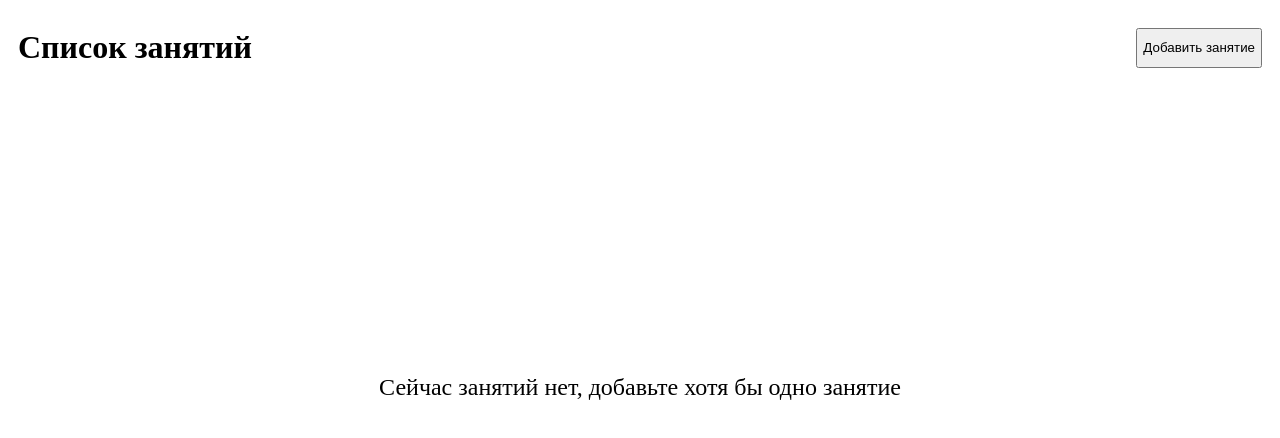
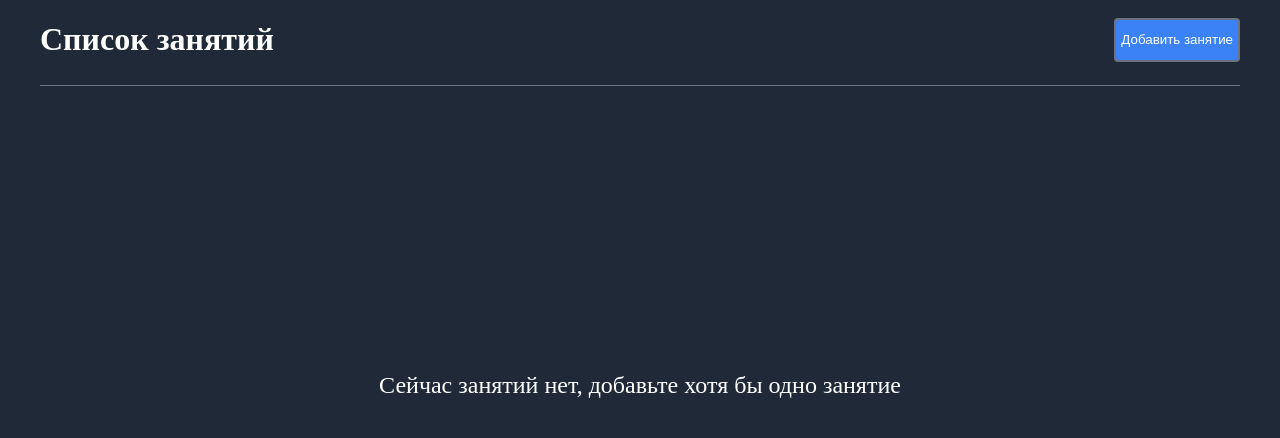
Before and after one commit to bavrr/smartex, a Vue app: page / in a window 1280 px wide. Shown: the top 438 px of the page. Built offline with nearby package versions, Linux system fonts and the light colour scheme.

Commit message:
Чуть поправил стили

```diff
--- a/src/App.vue
+++ b/src/App.vue
@@ -1,8 +1,8 @@
 <template>
   <div class="task-page">
-    <header class="header">
-      <h1 class="header__title">{{ HEADER_TITLE }}</h1>
-      <button class='header__action' @click="createTask">
+    <header class="task-page__header">
+      <h1>{{ HEADER_TITLE }}</h1>
+      <button class='task-page__action' @click="createTask">
         {{ HEADER_ACTION_TEXT }}
       </button>
     </header>
@@ -63,21 +63,49 @@ export default {
 </script>
 
 <style>
-.task-page {
-  width: 100%;
+* {
+  box-sizing:content-box;
 }
 
-.header {
+body, html {
+  margin: 0;
+}
+
+:root {
+  background-color: #1f2937;
+
+  --border-color: #6b7280;
+  --text-color: #fff;
+}
+
+.task-page {
+  box-sizing: content-box;
+  max-width: 1200px;
+  padding: 0 20px;
+  margin: 0 auto;
+  min-height: 100vh;
+}
+
+.task-page__header {
   display: flex;
   justify-content: space-between;
-  margin: 0 10px;
+  color: var(--text-color);
+  padding-bottom: 5px;
+  border-bottom: 1px solid var(--border-color);
 }
 
-.header__action {
-  height: 40px;
+.task-page__action {
+  height: 20px;
   padding: 10px 5px;
   align-self: center;
+  background-color: #3b82f6;
+  border: 2px solid var(--border-color);
+  border-radius: 4px;
+  color: var(--text-color);
+  cursor: pointer;
 }
 
-
+.task-page__action:hover {
+  background-color: #2563eb;
+}
 </style>
--- a/src/components/taskList/taskList.vue
+++ b/src/components/taskList/taskList.vue
@@ -3,8 +3,7 @@
     <div class="task-list__empty" v-if="isEmpty">
       {{ EMPTY_TEXT }}
     </div>
-    <div v-else>
-
+    <template v-else>
       <div class="task-list__row">
         <div v-for="column in columns" :key="column.name" class="task-list__column">
           <div>{{ column.name }}</div>
@@ -12,13 +11,13 @@
       </div>
 
       <template v-for="task in taskList" :key="task.id">
-        <div class="task-list__row">
+        <div class="task-list__row task-list__row--body">
           <div class="task-list__column">
             {{ task.id }}
           </div>
 
           <div class="task-list__column">
-            <input v-model="task.name">
+            <input class="task-list__input" v-model="task.name">
           </div>
 
           <div class="task-list__column">
@@ -26,7 +25,7 @@
           </div>
         </div>
       </template>
-    </div>
+    </template>
   </div>
 </template>
 
@@ -108,6 +107,13 @@ export default {
 </script>
 
 <style>
+.task-list {
+  color: var(--text-color);
+  font-weight: 400;
+  font-size: 18px;
+}
+
+
 .task-list__empty {
   font-size: 24px;
   display: flex;
@@ -117,8 +123,12 @@ export default {
 }
 
 .task-list__row {
-  margin: 20px 0;
+  padding: 20px 0;
   display: flex;
+}
+
+.task-list__row--body:nth-child(2n + 1) {
+  background-color: #111827;
 }
 
 .task-list__column {
@@ -126,4 +136,13 @@ export default {
   text-align: center;
 }
 
+.task-list__input {
+  background-color: #111827;
+  height: 20px;
+  padding: 8px 12px;
+  color: var(--text-color);
+  border: 1px solid var(--border-color);
+  border-radius: 4px;
+}
+
 </style>
--- a/src/components/ui/datepicker/datepicker.vue
+++ b/src/components/ui/datepicker/datepicker.vue
@@ -1,5 +1,17 @@
 <template>
-  <DatePicker v-model.range="dateWrapper" :disabled-dates="disabledDatesForCurrentDatepicker" />
+  <DatePicker class="datepicker" v-model.range="dateWrapper" :disabled-dates="disabledDatesForCurrentDatepicker">
+    <template #default="{ togglePopover }">
+      <div class="datepicker__selected-dates" v-if="isSelectedDateRange">
+        <span>{{ `${formatDate(dateWrapper.start)} — ${formatDate(dateWrapper.end)}` }}</span>
+      </div>
+      <button
+        class="datepicker__action"
+        @click="togglePopover"
+      >
+        {{ buttonText }}
+      </button>
+    </template>
+  </DatePicker>
 </template>
 
 <script>
@@ -51,10 +63,52 @@ export default {
        return shallowCopy;
     })
 
+    const isSelectedDateRange = computed(() => {
+      return dateWrapper.value.start !== null && dateWrapper.value.end !== null;
+    })
+
+    const buttonText = computed(() => {
+      return isSelectedDateRange.value ? 'Изменить дату занятия' : 'Выбрать дату занятия';
+    })
+
+    const formatDate = (date) => {
+      let dateCopy = date;
+
+      if (date instanceof Date === false) {
+        dateCopy = new Date(date);
+      }
+
+      return `${dateCopy.getDate()}/${dateCopy.getMonth() + 1}/${dateCopy.getFullYear()}`
+    }
+
     return {
       dateWrapper,
-      disabledDatesForCurrentDatepicker
+      disabledDatesForCurrentDatepicker,
+      isSelectedDateRange,
+      buttonText,
+      formatDate
     }
   }
 }
 </script>
+
+<style>
+.datepicker__selected-dates {
+  margin-bottom: 8px;
+}
+
+.datepicker__action {
+  height: 20px;
+  padding: 10px 5px;
+  align-self: center;
+  background-color: #3b82f6;
+  border: 2px solid var(--border-color);
+  border-radius: 4px;
+  color: var(--text-color);
+  cursor: pointer;
+}
+
+.datepicker__action:hover {
+  background-color: #2563eb;
+}
+</style>
```
